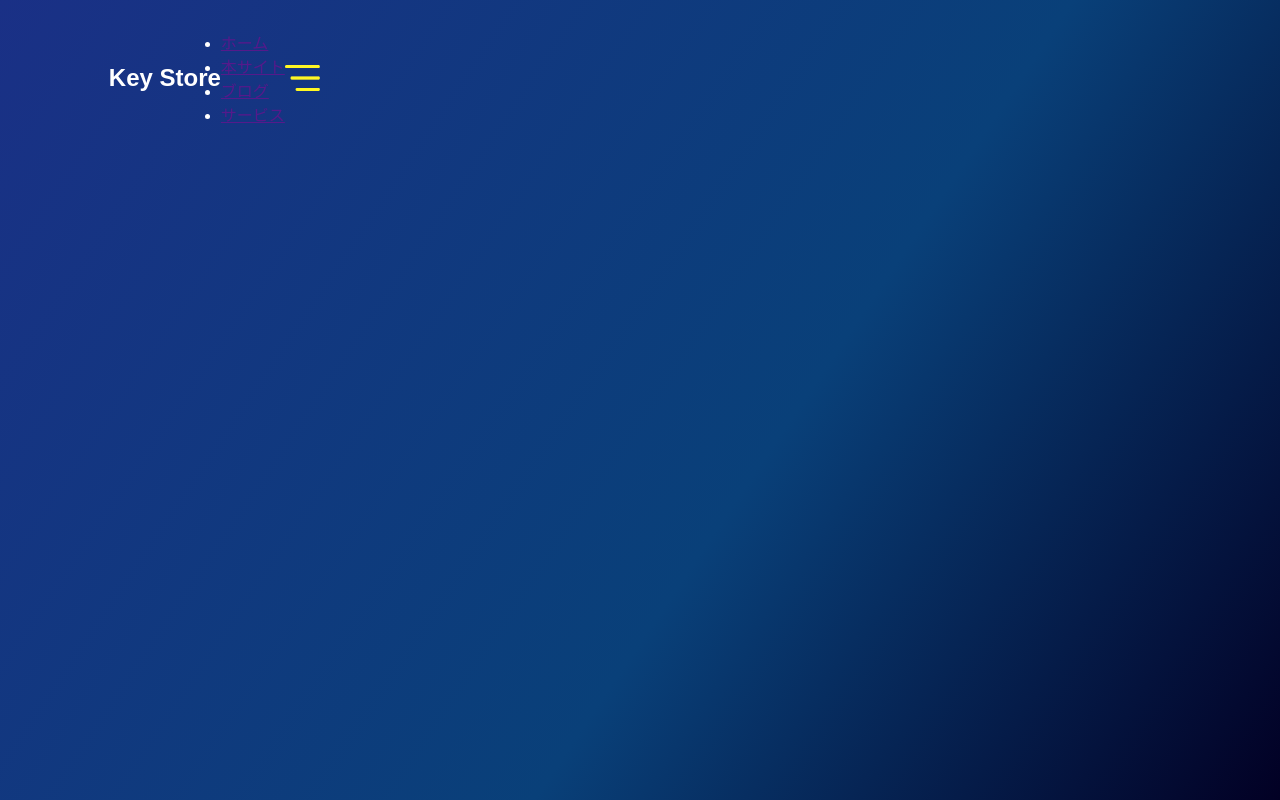
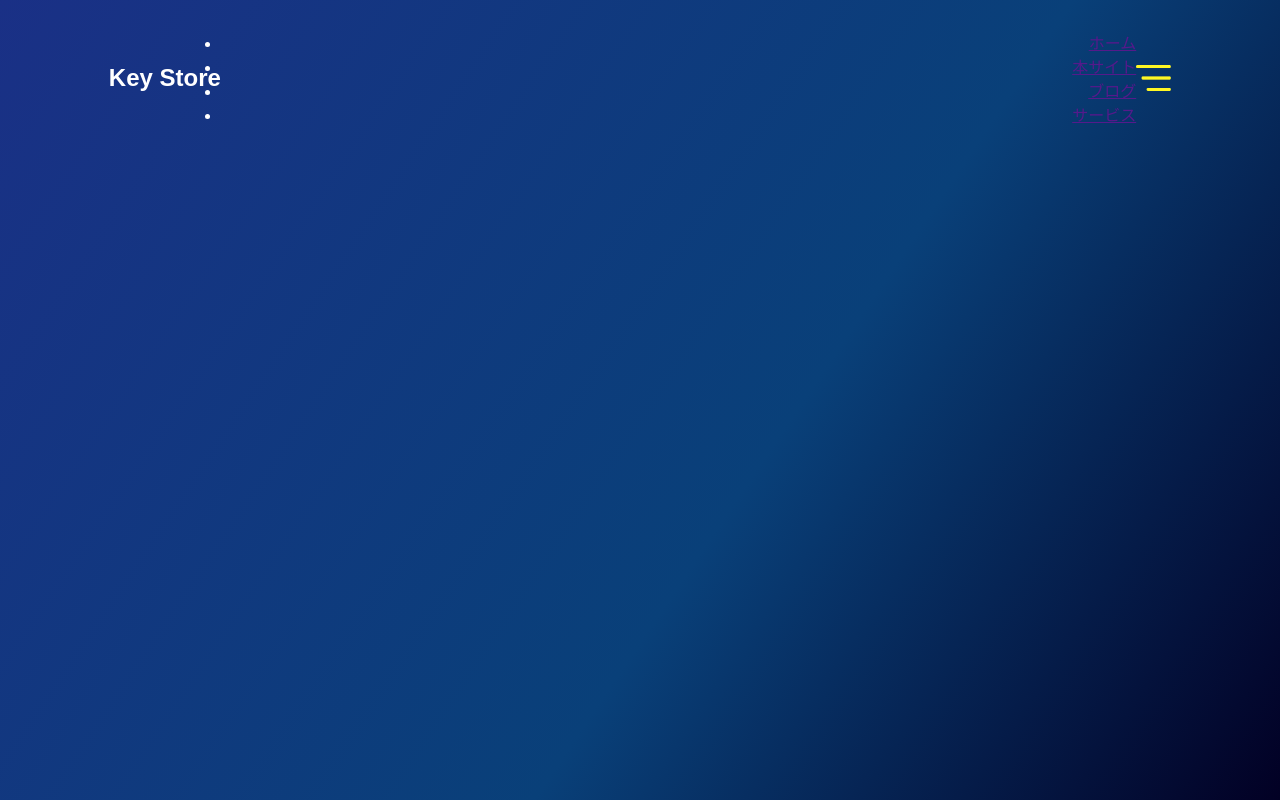
Before and after one commit to yukitolix12/typed_website, a plain HTML site: page index.html in a window 1280 px wide. Drawn offline with Linux system fonts and the light colour scheme; a web font is replaced by a local one.

Commit message:
navタグの中の　ulタグにcssをあてて位置を決める

```diff
--- a/style.css
+++ b/style.css
@@ -33,3 +33,8 @@ nav {
     width: 35px;
     cursor: pointer;
 }
+
+nav ul {
+    flex: 1;
+    text-align: right;
+}
```
